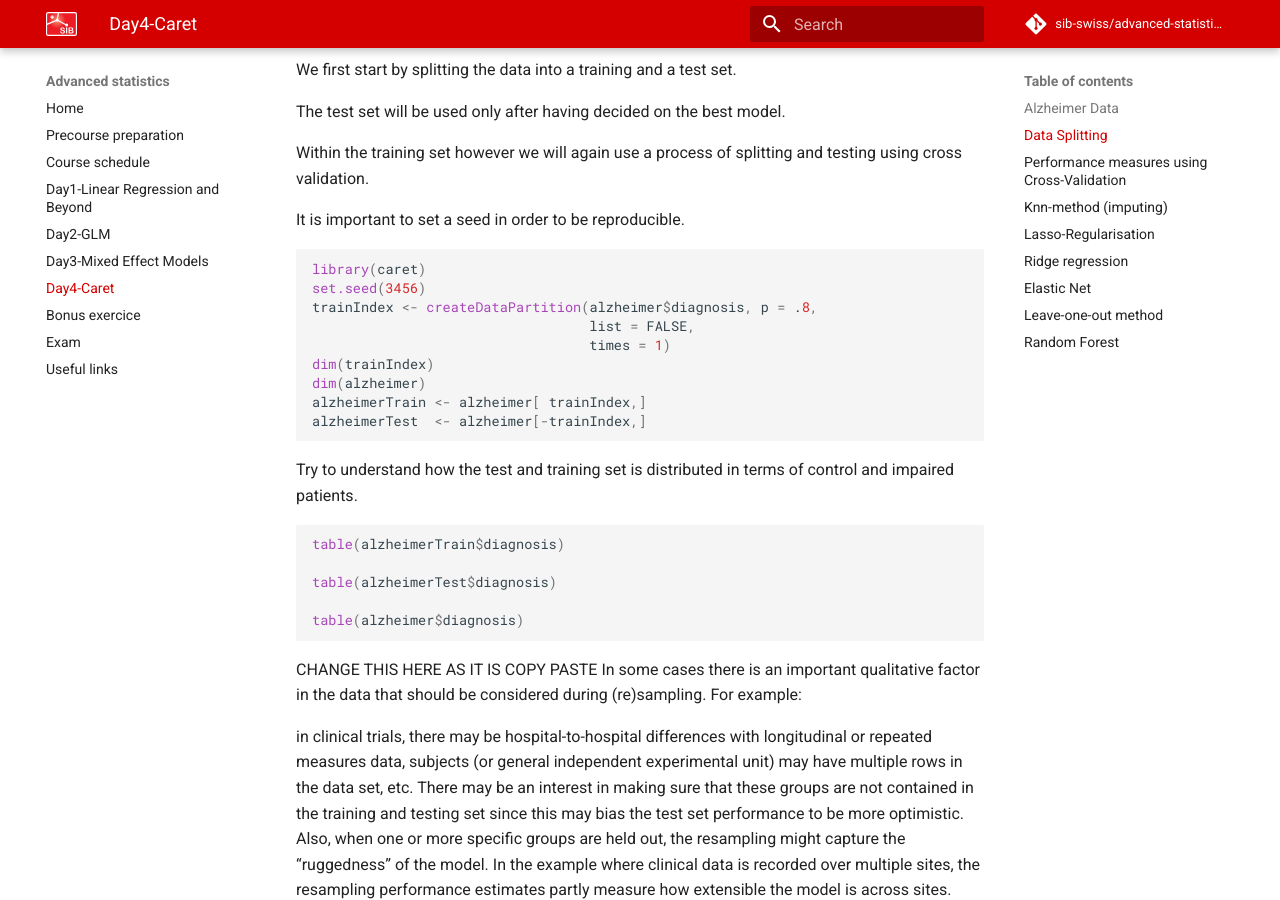
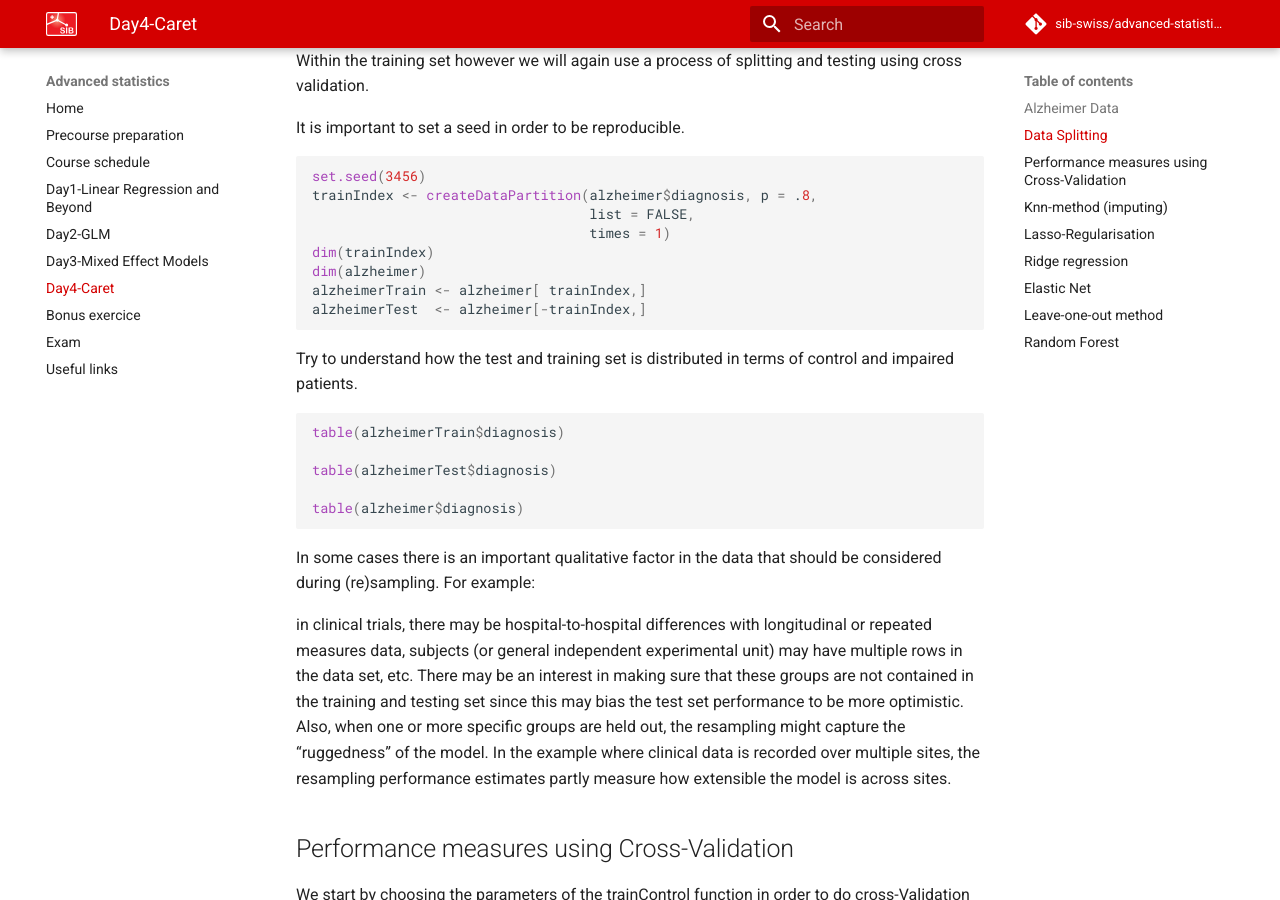
Before and after one commit to sib-swiss/advanced-statistics, an MkDocs documentation site: the page built from docs/day4_new.md, in a window 1280 px wide and 900 px high, scrolled down 1455 px. Built offline with MkDocs 1.6.1 and Material for MkDocs 9.7.7, drawn with Linux system fonts in a browser that asks for light colours; comment, search, counter and statistics services are not loaded; some of the changed text lies outside the part shown.

Commit message:
2025_update

````diff
--- a/docs/day4_new.md
+++ b/docs/day4_new.md
@@ -11,8 +11,6 @@
 - Understand how to built a signature
 - Understand KNN-method
 - Understand Random Forests
-
-Probably through either the cholera dataset (from HistData) the alzheimer dataset and all through CARET package (or maybe also show how to do it in base R, which is possible) also with the ROCR package
 
 Slides of lectures:
 
@@ -53,7 +51,6 @@
 It is important to set a seed in order to be reproducible.
 
 ```r
-library(caret)
 set.seed(3456)
 trainIndex <- createDataPartition(alzheimer$diagnosis, p = .8,
                                   list = FALSE,
@@ -74,8 +71,6 @@
 table(alzheimer$diagnosis)
 ```
 
-
-CHANGE THIS HERE AS IT IS COPY PASTE
 In some cases there is an important qualitative factor in the data that should be considered during (re)sampling. For example:
 
 in clinical trials, there may be hospital-to-hospital differences
@@ -458,7 +453,6 @@
     We start by using the glmnet package and the glmnet function and find the best model
 
     ```r
-    library(glmnet)
     ridge_model <- glmnet(y= alzheimerTrain$diagnosis, x=alzheimerTrain[,names_candidates] , family = "binomial", alpha = 0)  # alpha = 0 is Ridge
 
     # Plot coefficient paths
@@ -543,7 +537,6 @@
     We start by using the glmnet package and the glmnet function and find the best model
 
     ```r
-    library(glmnet)
     elastic_model <- glmnet(y= alzheimerTrain$diagnosis, x=alzheimerTrain[,names_candidates] , family = "binomial", alpha = 0.5)  # alpha between 0 and 1 is Elastic net
 
     # Plot coefficient paths
````
Also changed, not shown: docs/precourse.md (+4 -0 lines).
